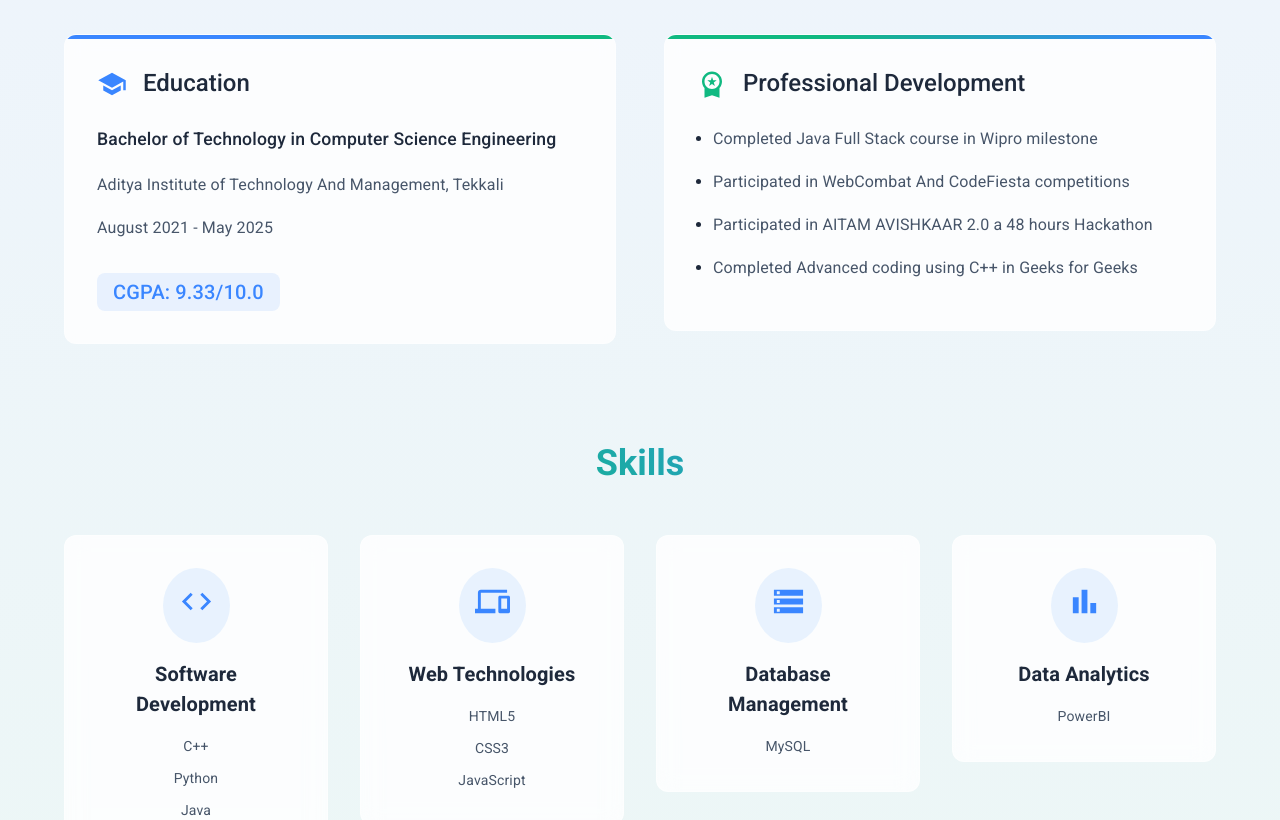
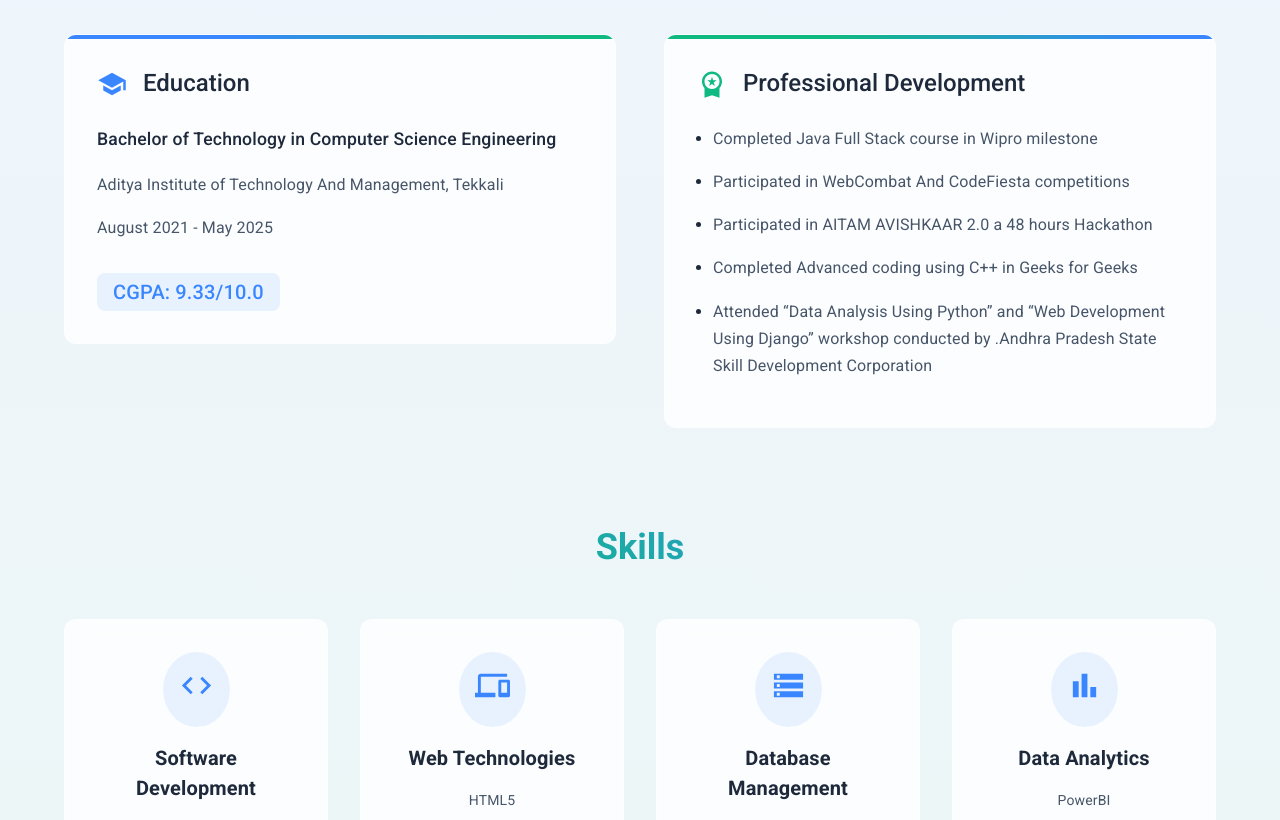
Before and after one commit to Jahnavi-504/Resume-portfolio, a React (Vite) app in the folder Resume-portfolio/: page / in a window 1280 px wide. Shown: the part 983-1803 px from the top of the page. Built offline with nearby package versions, Linux system fonts and the light colour scheme.

Commit message:
Update About.tsx

```diff
--- a/Resume-portfolio/src/components/About.tsx
+++ b/Resume-portfolio/src/components/About.tsx
@@ -165,6 +165,7 @@ const About = () => {
                       'Participated in WebCombat And CodeFiesta competitions',
                       'Participated in AITAM AVISHKAAR 2.0 a 48 hours Hackathon',
                       'Completed Advanced coding using C++ in Geeks for Geeks',
+                      'Attended “Data Analysis Using Python” and “Web Development Using Django” workshop conducted by .Andhra Pradesh State Skill Development Corporation',
                     ].map((item, index) => (
                       <motion.li
                         key={index}
```
